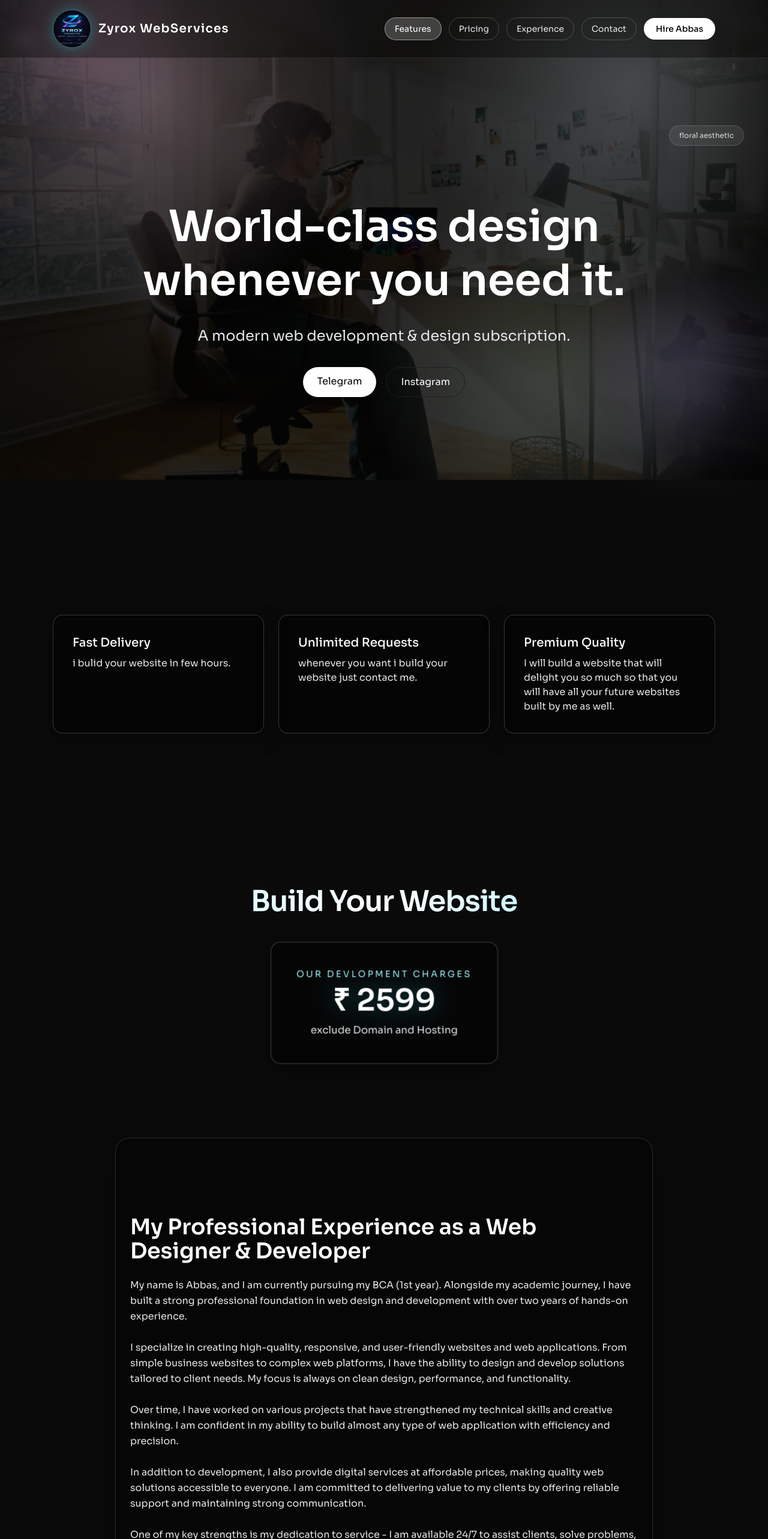
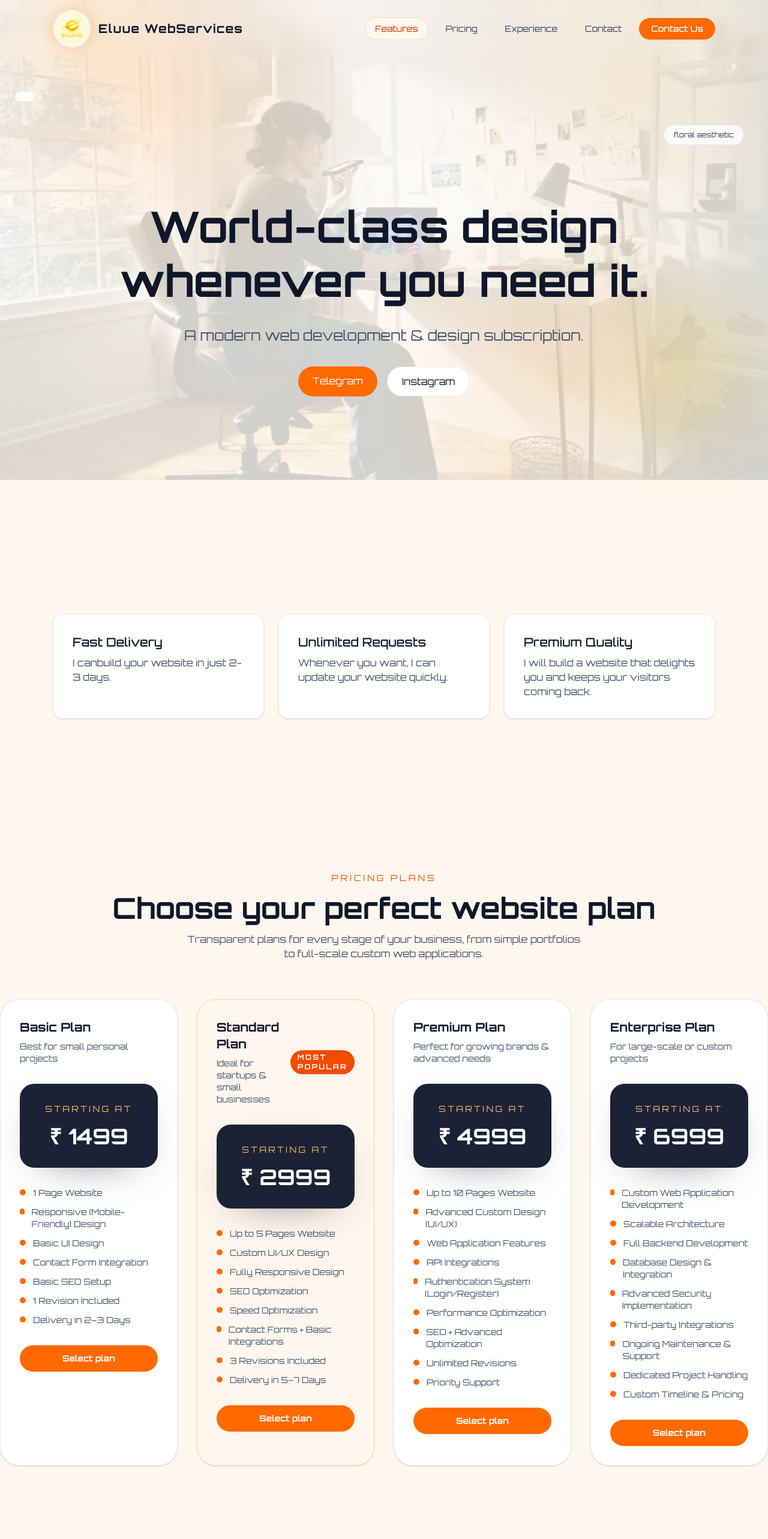
Before and after one commit to abbas2547/raza1, a Next.js app: page / in a window 1280 px wide. Shown: the top 2566 px of the page at 60% size. Built offline with nearby package versions, Linux system fonts and the light colour scheme.

Commit message:
Updated website

```diff
--- a/app/globals.css
+++ b/app/globals.css
@@ -1,11 +1,11 @@
 @import "tailwindcss";
 
 :root {
-  --background: #0a0a0a;
-  --foreground: #ffffff;
-  --bg: #0a0a0a;
-  --card: #111111;
-  --border: #1f1f1f;
+  --background: #fef7ee;
+  --foreground: #111827;
+  --bg: #fef7ee;
+  --card: #ffffff;
+  --border: #e5e7eb;
 }
 
 @theme inline {
@@ -14,11 +14,11 @@
   --color-bg: var(--bg);
   --color-card: var(--card);
   --color-border: var(--border);
-  --font-sans: var(--font-geist-sans);
+  --font-sans: var(--font-cosmic);
 }
 
 body {
   background-color: var(--bg);
   color: var(--foreground);
-  font-family: var(--font-geist-sans), sans-serif;
+  font-family: var(--font-cosmic), sans-serif;
 }
--- a/app/layout.tsx
+++ b/app/layout.tsx
@@ -1,15 +1,15 @@
 import type { Metadata } from "next";
-import { Sora } from "next/font/google";
+import { Orbitron } from "next/font/google";
 import "./globals.css";
 
-const sora = Sora({
-  variable: "--font-geist-sans",
+const orbitron = Orbitron({
+  variable: "--font-cosmic",
   subsets: ["latin"],
-  weight: ["400", "500", "600", "700"],
+  weight: ["400", "500", "700"],
 });
 
 export const metadata: Metadata = {
-  title: "Abbas - Web Development Subscription",
+  title: "Eluue WebServices",
   description: "World-class design whenever you need it.",
 };
 
@@ -19,8 +19,8 @@ export default function RootLayout({
   children: React.ReactNode;
 }>) {
   return (
-    <html lang="en" className={`${sora.variable} h-full antialiased`}>
-      <body className="min-h-full bg-bg font-sans text-white antialiased">
+    <html lang="en" className={`${orbitron.variable} h-full antialiased`}>
+      <body className="min-h-full bg-bg font-sans text-slate-900 antialiased">
         {children}
       </body>
     </html>
--- a/app/page.tsx
+++ b/app/page.tsx
@@ -10,24 +10,23 @@ import Image from "next/image";
 
 export default function Home() {
   return (
-    <main className="relative isolate overflow-hidden bg-bg">
+    <main className="relative isolate overflow-hidden bg-bg text-slate-900 pt-24">
       <div className="pointer-events-none fixed inset-0 -z-10">
         <Image
           src="/workspace-bg.png"
           alt="Workspace background"
           fill
           priority
-          className="object-cover object-center opacity-30"
+          className="object-cover object-center opacity-40"
         />
-        <div className="absolute inset-0 bg-black/55" />
-        <div className="absolute inset-0 bg-[radial-gradient(circle_at_20%_20%,rgba(255,210,230,0.24),transparent_30%),radial-gradient(circle_at_82%_18%,rgba(220,240,255,0.22),transparent_28%),radial-gradient(circle_at_72%_78%,rgba(219,255,227,0.18),transparent_28%)]" />
-        <div className="absolute -top-16 left-8 h-56 w-56 rounded-full bg-pink-300/20 blur-3xl" />
-        <div className="absolute right-4 bottom-16 h-60 w-60 rounded-full bg-violet-300/20 blur-3xl" />
+        <div className="absolute inset-0 bg-white/55" />
+        <div className="absolute inset-0 bg-[radial-gradient(circle_at_20%_20%,rgba(255,150,50,0.18),transparent_30%),radial-gradient(circle_at_82%_18%,rgba(255,210,130,0.18),transparent_28%),radial-gradient(circle_at_72%_78%,rgba(255,145,0,0.12),transparent_28%)]" />
+        <div className="absolute -top-16 left-8 h-56 w-56 rounded-full bg-orange-300/20 blur-3xl" />
+        <div className="absolute right-4 bottom-16 h-60 w-60 rounded-full bg-amber-300/20 blur-3xl" />
       </div>
 
       <div className="relative">
-        <div className="pointer-events-none absolute top-14 left-6 hidden rounded-full border border-white/20 bg-white/10 px-4 py-2 text-xs tracking-[0.2em] text-white/80 uppercase backdrop-blur md:block">
-
+        <div className="pointer-events-none absolute top-14 left-6 hidden rounded-full border border-slate-200 bg-white/90 px-4 py-2 text-xs tracking-[0.2em] text-slate-700 uppercase backdrop-blur md:block">
         </div>
       </div>
 
--- a/components/Experience.tsx
+++ b/components/Experience.tsx
@@ -1,10 +1,10 @@
 export default function Experience() {
   return (
-    <section className="mx-auto max-w-4xl rounded-3xl border border-white/15 bg-black/40 px-6 py-32 shadow-[0_10px_35px_rgba(0,0,0,0.35)] backdrop-blur-sm">
-      <h2 className="mb-6 text-4xl font-semibold">
+    <section className="mx-auto max-w-4xl rounded-3xl border border-slate-200 bg-white/95 px-6 py-32 shadow-sm">
+      <h2 className="mb-6 text-4xl font-semibold text-slate-900">
         My Professional Experience as a Web Designer &amp; Developer
       </h2>
-      <p className="leading-relaxed text-gray-200">
+      <p className="leading-relaxed text-slate-600">
         My name is Abbas, and I am currently pursuing my BCA (1st year).
         Alongside my academic journey, I have built a strong professional
         foundation in web design and development with over two years of
--- a/components/Features.tsx
+++ b/components/Features.tsx
@@ -2,16 +2,16 @@ export default function Features() {
   const data = [
     {
       title: "Fast Delivery",
-      description: "i bulid your website in few hours.",
+      description: "I canbuild your website in just  2-3 days.",
     },
     {
       title: "Unlimited Requests",
-      description: "whenever you want i build your website just contact me.",
+      description: "Whenever you want, I can update your website quickly.",
     },
     {
       title: "Premium Quality",
       description:
-        "I will build a website that will delight you so much so that you will have all your future websites built by me as well.",
+        "I will build a website that delights you and keeps your visitors coming back.",
     },
   ];
 
@@ -20,10 +20,10 @@ export default function Features() {
       {data.map((item) => (
         <div
           key={item.title}
-          className="rounded-2xl border border-white/20 bg-black/45 p-8 shadow-[0_10px_35px_rgba(0,0,0,0.35)] backdrop-blur-sm transition hover:scale-[1.03]"
+          className="rounded-2xl border border-slate-200 bg-white/90 p-8 shadow-sm transition hover:scale-[1.03] hover:shadow-lg"
         >
-          <h3 className="text-xl font-medium">{item.title}</h3>
-          <p className="mt-2 text-gray-200">{item.description}</p>
+          <h3 className="text-xl font-medium text-slate-900">{item.title}</h3>
+          <p className="mt-2 text-slate-600">{item.description}</p>
         </div>
       ))}
     </section>
--- a/components/Footer.tsx
+++ b/components/Footer.tsx
@@ -1,8 +1,94 @@
 export default function Footer() {
   return (
-    <footer className="border-t border-white/10 bg-black/35 backdrop-blur-md">
-      <div className="mx-auto w-full max-w-6xl px-6 py-6 text-center text-sm text-white/80">
-        Created by Abbas
+    <footer className="border-t border-slate-200/80 bg-slate-50 text-slate-800">
+      <div className="mx-auto max-w-7xl px-6 py-16">
+        <div className="grid gap-10 md:grid-cols-5">
+          <div>
+            <h4 className="mb-4 text-sm font-semibold uppercase tracking-[0.22em] text-slate-900">
+              Services
+            </h4>
+            <ul className="space-y-3 text-sm text-slate-600">
+              <li>Website Design (UI/UX)</li>
+              <li>Custom Website Development</li>
+              <li>Web Application Development</li>
+              <li>E-commerce Development</li>
+              <li>Landing Page Design</li>
+              <li>Website Redesign & Optimization</li>
+              <li>Responsive (Mobile-Friendly) Design</li>
+              <li>Website Maintenance & Support</li>
+              <li>Performance & Speed Optimization</li>
+              <li>SEO-Friendly Development</li>
+            </ul>
+          </div>
+
+          <div>
+            <h4 className="mb-4 text-sm font-semibold uppercase tracking-[0.22em] text-slate-900">
+              Tools & Technologies
+            </h4>
+            <ul className="space-y-3 text-sm text-slate-600">
+              <li>HTML, CSS, JavaScript</li>
+              <li>React / Next.js</li>
+              <li>Node.js / Express</li>
+              <li>WordPress Development</li>
+              <li>Tailwind CSS / Bootstrap</li>
+              <li>REST APIs Integration</li>
+              <li>Git & GitHub</li>
+              <li>Firebase / MongoDB</li>
+              <li>Figma / Adobe XD</li>
+              <li>Deployment (Vercel, Netlify, cPanel)</li>
+            </ul>
+          </div>
+
+          <div>
+            <h4 className="mb-4 text-sm font-semibold uppercase tracking-[0.22em] text-slate-900">
+              Information
+            </h4>
+            <ul className="space-y-3 text-sm text-slate-600">
+              <li>Pricing Plans</li>
+              <li>Project Process</li>
+              <li>Client Testimonials</li>
+              <li>Case Studies</li>
+              <li>FAQ</li>
+              <li>Blog / Insights</li>
+              <li>Terms & Conditions</li>
+              <li>Privacy Policy</li>
+            </ul>
+          </div>
+
+          <div>
+            <h4 className="mb-4 text-sm font-semibold uppercase tracking-[0.22em] text-slate-900">
+              Company / About
+            </h4>
+            <ul className="space-y-3 text-sm text-slate-600">
+              <li>About Me</li>
+              <li>My Skills & Experience</li>
+              <li>Portfolio</li>
+              <li>Resume / CV</li>
+              <li>Work Process</li>
+              <li>Client Success Stories</li>
+              <li>Contact Me</li>
+            </ul>
+          </div>
+
+          <div>
+            <h4 className="mb-4 text-sm font-semibold uppercase tracking-[0.22em] text-slate-900">
+              Support
+            </h4>
+            <ul className="space-y-3 text-sm text-slate-600">
+              <li>Help Center</li>
+              <li>Documentation</li>
+              <li>Contact Support</li>
+              <li>Report an Issue</li>
+              <li>Live Chat</li>
+              <li>Project Inquiry Form</li>
+            </ul>
+          </div>
+        </div>
+
+        <div className="mt-12 border-t border-slate-200/70 pt-6 text-sm text-slate-500">
+          <p>Eluue WebServices · Saharanpur, India · Email: eluue2547@gmail.com · Instagram: @eluue2547</p>
+          <p className="mt-2">© {new Date().getFullYear()} Eluue WebServices. All rights reserved.</p>
+        </div>
       </div>
     </footer>
   );
--- a/components/Hero.tsx
+++ b/components/Hero.tsx
@@ -5,19 +5,19 @@ import { motion } from "framer-motion";
 export default function Hero() {
   return (
     <section className="relative flex min-h-screen flex-col items-center justify-center px-6 text-center">
-      <div className="absolute top-28 right-10 hidden rounded-full border border-white/15 bg-white/8 px-4 py-2 text-xs text-white/80 backdrop-blur md:block">
+      <div className="absolute top-28 right-10 hidden rounded-full border border-slate-200 bg-white/80 px-4 py-2 text-xs text-slate-700 backdrop-blur md:block">
         floral aesthetic
       </div>
       <motion.h1
         initial={{ opacity: 0, y: 40, filter: "blur(12px)" }}
         animate={{ opacity: 1, y: 0, filter: "blur(0px)" }}
         transition={{ duration: 0.8 }}
-        className="max-w-4xl text-5xl leading-tight font-semibold md:text-7xl"
+        className="max-w-4xl text-5xl leading-tight font-semibold text-slate-900 md:text-7xl"
       >
         World-class design whenever you need it.
       </motion.h1>
 
-      <p className="mt-7 max-w-2xl text-xl leading-relaxed text-gray-200 md:text-2xl">
+      <p className="mt-7 max-w-2xl text-xl leading-relaxed text-slate-600 md:text-2xl">
         A modern web development &amp; design subscription.
       </p>
 
@@ -26,15 +26,15 @@ export default function Hero() {
           href="https://t.me/abbaszaidi10"
           target="_blank"
           rel="noopener noreferrer"
-          className="rounded-full bg-white px-6 py-3 text-black"
+          className="rounded-full bg-orange-500 px-6 py-3 text-white hover:bg-orange-600"
         >
           Telegram
         </a>
         <a
-          href="https://instagram.com/abbaszaidi_03"
+          href="https://instagram.com/eluue2547"
           target="_blank"
           rel="noopener noreferrer"
-          className="rounded-full border border-border px-6 py-3"
+          className="rounded-full border border-slate-200 bg-white px-6 py-3 text-slate-900 hover:bg-slate-100"
         >
           Instagram
         </a>
--- a/components/Navbar.tsx
+++ b/components/Navbar.tsx
@@ -40,19 +40,19 @@ export default function Navbar() {
   }, []);
 
   return (
-    <header className="sticky top-0 z-50 border-b border-white/10 bg-black/35 backdrop-blur-md">
+    <header className="fixed top-0 left-0 z-50 w-full border-b border-slate-200/40 bg-transparent shadow-none backdrop-blur-md">
       <nav className="mx-auto flex w-full max-w-6xl items-center justify-between px-6 py-4">
         <a href="#" className="flex items-center gap-3">
           <Image
-            src="/zyrox-logo.png"
-            alt="Zyrox Webservices logo"
+            src="/eluue-logo.jpeg"
+            alt="Eluue WebServices logo"
             width={64}
             height={64}
-            className="rounded-full border border-cyan-300/40 object-cover shadow-[0_0_22px_rgba(34,211,238,0.35)]"
+            className="rounded-full border border-orange-200/70 object-cover shadow-[0_0_22px_rgba(255,122,24,0.25)]"
             priority
           />
-          <span className="text-lg font-semibold tracking-[0.06em] text-white md:text-xl">
-            Zyrox WebServices
+          <span className="text-lg font-semibold tracking-[0.06em] text-slate-900 md:text-xl">
+            Eluue WebServices
           </span>
         </a>
 
@@ -63,27 +63,25 @@ export default function Navbar() {
               href={`#${item.id}`}
               className={`rounded-full border px-4 py-2 text-sm transition ${
                 activeSection === item.id
-                  ? "border-white/45 bg-white/20 text-white"
-                  : "border-white/20 text-white/90 hover:bg-white/10"
+                  ? "border-orange-200 bg-orange-50 text-orange-700"
+                  : "border-slate-200 text-slate-700 hover:bg-slate-100"
               }`}
             >
               {item.label}
             </a>
           ))}
           <a
-            href="https://t.me/abbaszaidi10?text=Hi%20I%20am%20interested%20in%20your%20service"
-            target="_blank"
-            rel="noopener noreferrer"
-            className="rounded-full bg-white px-5 py-2 text-sm font-medium text-black transition hover:bg-white/90"
+            href="mailto:eluue2547@gmail.com"
+            className="rounded-full bg-orange-500 px-5 py-2 text-sm font-medium text-white transition hover:bg-orange-600"
           >
-            Hire Abbas
+            Contact Us
           </a>
         </div>
 
         <button
           type="button"
           onClick={() => setIsOpen((prev) => !prev)}
-          className="rounded-full border border-white/20 px-4 py-2 text-sm text-white md:hidden"
+          className="rounded-full border border-slate-200 px-4 py-2 text-sm text-slate-700 md:hidden"
           aria-expanded={isOpen}
           aria-label="Toggle navigation menu"
         >
@@ -93,7 +91,7 @@ export default function Navbar() {
 
       {isOpen && (
         <div className="mx-auto w-full max-w-6xl px-6 pb-4 md:hidden">
-          <div className="space-y-2 rounded-2xl border border-white/10 bg-black/50 p-3">
+          <div className="space-y-2 rounded-2xl border border-slate-200 bg-white p-3 shadow-sm">
             {navItems.map((item) => (
               <a
                 key={item.id}
@@ -101,21 +99,19 @@ export default function Navbar() {
                 onClick={() => setIsOpen(false)}
                 className={`block rounded-xl px-4 py-2 text-sm transition ${
                   activeSection === item.id
-                    ? "bg-white/20 text-white"
-                    : "text-white/85 hover:bg-white/10"
+                    ? "bg-orange-50 text-orange-700"
+                    : "text-slate-700 hover:bg-slate-100"
                 }`}
               >
                 {item.label}
               </a>
             ))}
             <a
-              href="https://t.me/abbaszaidi10"
-              target="_blank"
-              rel="noopener noreferrer"
+              href="mailto:eluue2547@gmail.com"
               onClick={() => setIsOpen(false)}
-              className="mt-2 block rounded-xl bg-white px-4 py-2 text-center text-sm font-medium text-black"
+              className="mt-2 block rounded-xl bg-orange-500 px-4 py-2 text-center text-sm font-medium text-white"
             >
-              Hire Abbas
+              Contact Us
             </a>
           </div>
         </div>
--- a/components/Pricing.tsx
+++ b/components/Pricing.tsx
@@ -1,19 +1,125 @@
+const plans = [
+  {
+    name: "Basic Plan",
+    subtitle: "Best for small personal projects",
+    price: "₹ 1499",
+    features: [
+      "1 Page Website",
+      "Responsive (Mobile-Friendly) Design",
+      "Basic UI Design",
+      "Contact Form Integration",
+      "Basic SEO Setup",
+      "1 Revision Included",
+      "Delivery in 2–3 Days",
+    ],
+  },
+  {
+    name: "Standard Plan",
+    subtitle: "Ideal for startups & small businesses",
+    badge: "Most Popular",
+    price: "₹ 2999",
+    features: [
+      "Up to 5 Pages Website",
+      "Custom UI/UX Design",
+      "Fully Responsive Design",
+      "SEO Optimization",
+      "Speed Optimization",
+      "Contact Forms + Basic Integrations",
+      "3 Revisions Included",
+      "Delivery in 5–7 Days",
+    ],
+  },
+  {
+    name: "Premium Plan",
+    subtitle: "Perfect for growing brands & advanced needs",
+    price: "₹ 4999",
+    features: [
+      "Up to 10 Pages Website",
+      "Advanced Custom Design (UI/UX)",
+      "Web Application Features",
+      "API Integrations",
+      "Authentication System (Login/Register)",
+      "Performance Optimization",
+      "SEO + Advanced Optimization",
+      "Unlimited Revisions",
+      "Priority Support",
+    ],
+  },
+  {
+    name: "Enterprise Plan",
+    subtitle: "For large-scale or custom projects",
+    price: "₹ 6999",
+    features: [
+      "Custom Web Application Development",
+      "Scalable Architecture",
+      "Full Backend Development",
+      "Database Design & Integration",
+      "Advanced Security Implementation",
+      "Third-party Integrations",
+      "Ongoing Maintenance & Support",
+      "Dedicated Project Handling",
+      "Custom Timeline & Pricing",
+    ],
+  },
+];
+
 export default function Pricing() {
   return (
-    <section className="py-32 text-center">
-      <h2 className="bg-gradient-to-r from-cyan-200 via-white to-cyan-300 bg-clip-text text-4xl font-semibold tracking-tight text-transparent md:text-5xl">
-        Build Your Website
-      </h2>
-      <div className="mt-12 flex justify-center">
-        <div className="scale-105 rounded-2xl border border-white/25 bg-black/45 p-10 shadow-[0_10px_35px_rgba(0,0,0,0.35)] backdrop-blur-sm">
-          <p className="text-sm tracking-[0.22em] text-cyan-200 uppercase">
-            Our devlopment charges
-          </p>
-          <h3 className="mt-2 text-5xl font-semibold text-white drop-shadow-[0_0_18px_rgba(34,211,238,0.35)]">
-          ₹ 2599
-          </h3>
-          <p className="mt-3 text-gray-200">exclude Domain and Hosting</p>
-        </div>
+    <section className="py-32">
+      <div className="text-center">
+        <p className="text-sm tracking-[0.28em] uppercase text-orange-600">Pricing Plans</p>
+        <h2 className="mt-4 text-4xl font-semibold text-slate-900 md:text-5xl">
+          Choose your perfect website plan
+        </h2>
+        <p className="mx-auto mt-4 max-w-2xl text-slate-600">
+          Transparent plans for every stage of your business, from simple portfolios to full-scale custom web applications.
+        </p>
+      </div>
+
+      <div className="mt-16 grid gap-8 md:grid-cols-2 xl:grid-cols-4">
+        {plans.map((plan) => (
+          <div
+            key={plan.name}
+            className={`rounded-[2rem] border p-8 shadow-sm transition hover:-translate-y-1 hover:shadow-lg ${
+              plan.badge ? "border-orange-200 bg-orange-50" : "border-slate-200 bg-white"
+            }`}
+          >
+            <div className="flex items-center justify-between gap-4">
+              <div>
+                <h3 className="text-xl font-semibold text-slate-900">{plan.name}</h3>
+                <p className="mt-2 text-sm text-slate-600">{plan.subtitle}</p>
+              </div>
+              {plan.badge ? (
+                <span className="rounded-full bg-orange-600 px-3 py-1 text-xs font-semibold uppercase tracking-[0.18em] text-white">
+                  {plan.badge}
+                </span>
+              ) : null}
+            </div>
+
+            <div className="mt-8 rounded-3xl bg-slate-900/95 px-6 py-8 text-center text-white shadow-[0_20px_70px_-40px_rgba(15,23,42,0.7)]">
+              <p className="text-sm uppercase tracking-[0.24em] text-orange-300">Starting at</p>
+              <p className="mt-4 text-4xl font-semibold">{plan.price}</p>
+            </div>
+
+            <ul className="mt-8 space-y-3 text-sm text-slate-600">
+              {plan.features.map((feature) => (
+                <li key={feature} className="flex gap-3">
+                  <span className="mt-1 h-2.5 w-2.5 rounded-full bg-orange-500" />
+                  <span>{feature}</span>
+                </li>
+              ))}
+            </ul>
+
+            <a
+              href="https://t.me/abbaszaidi10?text=Hi%20i%20am%20interested%20in%20your%20service"
+              target="_blank"
+              rel="noopener noreferrer"
+              className="mt-8 inline-flex w-full items-center justify-center rounded-full bg-orange-500 px-6 py-3 text-sm font-semibold text-white transition hover:bg-orange-600"
+            >
+              Select plan
+            </a>
+          </div>
+        ))}
       </div>
     </section>
   );
```
Also changed, not shown: components/Contact.tsx (+24 -11 lines), tailwind.config.js (+8 -4 lines), public/eluue-logo.jpeg (added), 1 other file (tests, documents, lock files or other folders).
